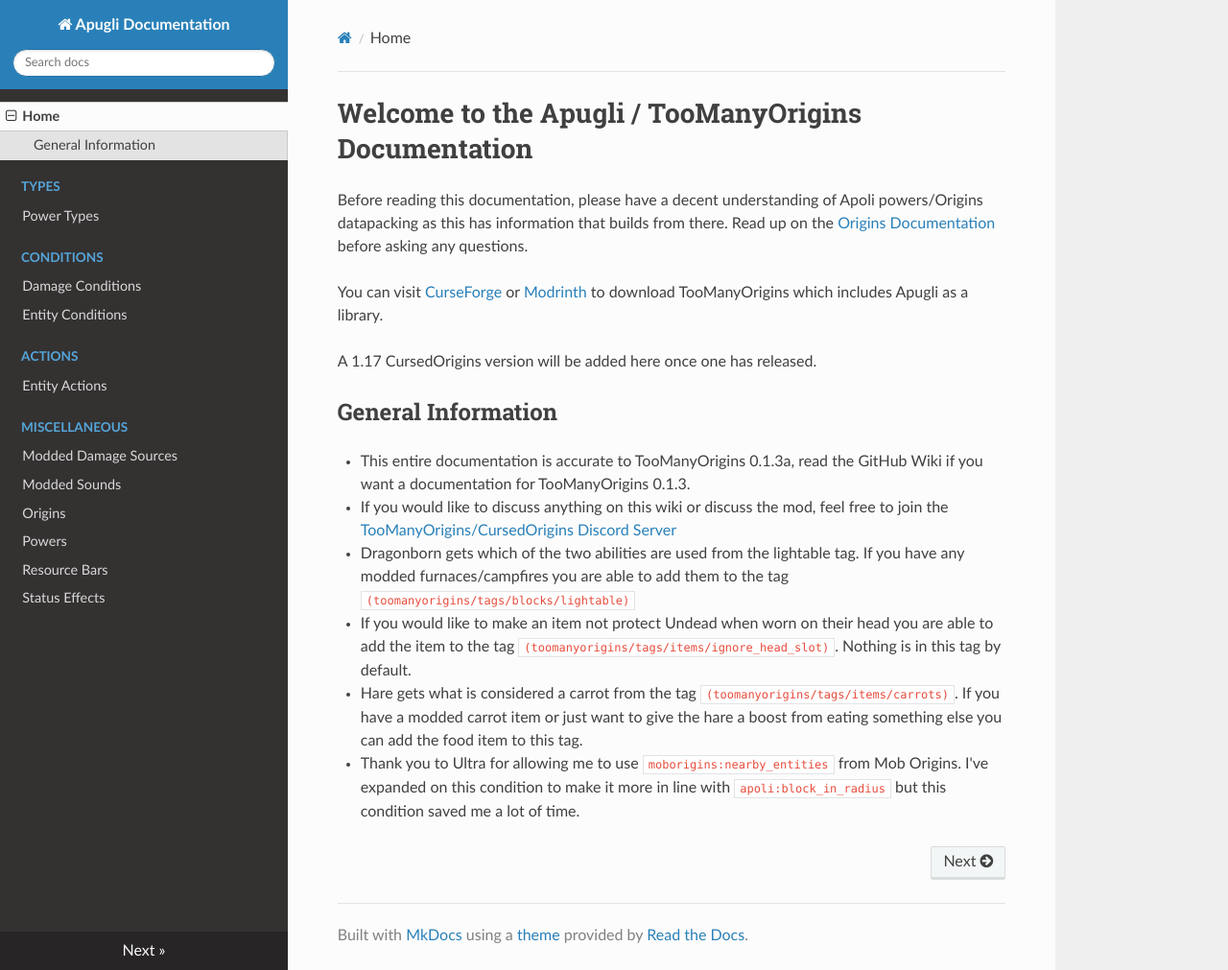
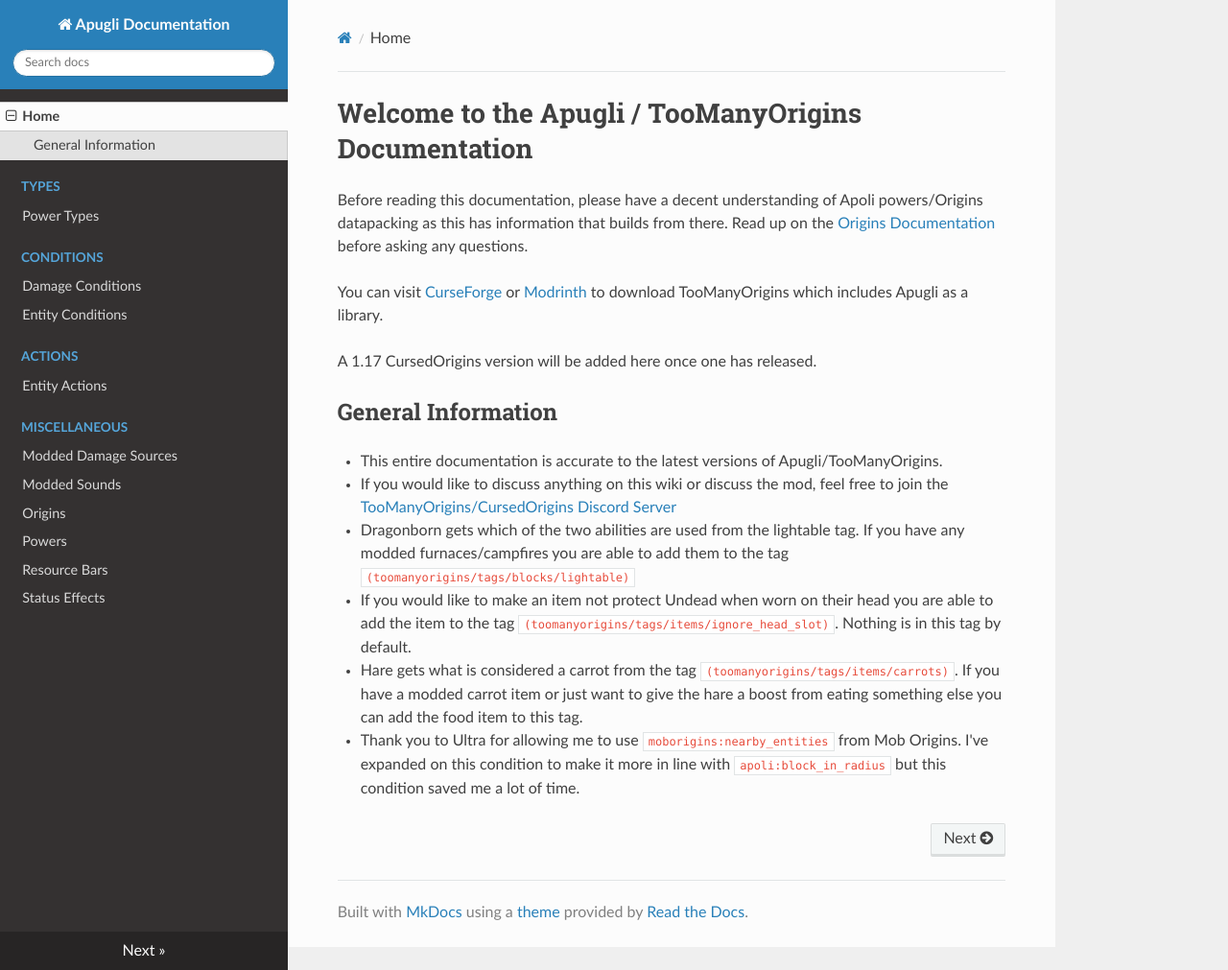
Before and after one commit to MerchantPug/apugli-docs, an MkDocs documentation site: the page built from docs/index.md, in a window 1280 px wide and 1011 px high. Shown: the whole window at 96% size. Built offline with MkDocs 1.6.1, drawn with Linux system fonts in a browser that asks for light colours; nearby versions of some CDN libraries.

Commit message:
Update index.md

```diff
--- a/docs/index.md
+++ b/docs/index.md
@@ -13,7 +13,7 @@ You can visit [CurseForge](https://www.curseforge.com/minecraft/mc-mods/toomanyo
 A 1.17 CursedOrigins version will be added here once one has released.
 
 ## General Information
-* This entire documentation is accurate to TooManyOrigins 0.1.3a, read the GitHub Wiki if you want a documentation for TooManyOrigins 0.1.3.
+* This entire documentation is accurate to the latest versions of Apugli/TooManyOrigins.
 * If you would like to discuss anything on this wiki or discuss the mod, feel free to join the [TooManyOrigins/CursedOrigins Discord Server](https://discord.gg/UBfEjsANNz)
 * Dragonborn gets which of the two abilities are used from the lightable tag. If you have any modded furnaces/campfires you are able to add them to the tag `(toomanyorigins/tags/blocks/lightable)`
 * If you would like to make an item not protect Undead when worn on their head you are able to add the item to the tag `(toomanyorigins/tags/items/ignore_head_slot)`. Nothing is in this tag by default.
```
